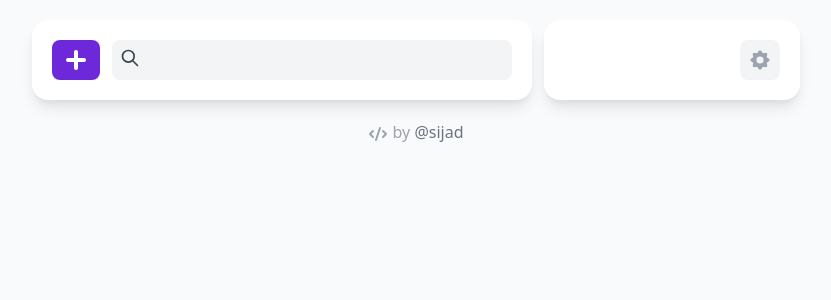
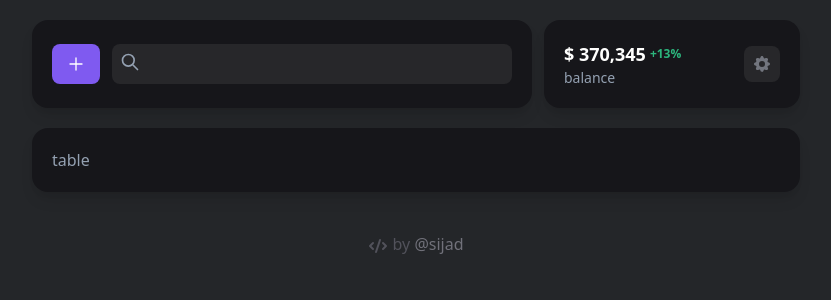
Before and after one commit to sijad/inventory, a Next.js app: page / in a window 1280 px wide. Shown: the top 300 px of the page, without its empty margins (224-1055 px from the left). Built offline with nearby package versions, Linux system fonts and the light colour scheme.

Commit message:
refactor colors

```diff
--- a/src/components/Footer/index.tsx
+++ b/src/components/Footer/index.tsx
@@ -3,7 +3,7 @@ import Container from "components/Container";
 export default function Footer(): JSX.Element {
   return (
     <Container>
-      <footer className="mt-5 text-center text-gray-400">
+      <footer className="mt-5 text-center text-gray-400 dark:text-gray-600">
         <p>
           <svg
             className="inline w-5"
--- a/src/pages/index.tsx
+++ b/src/pages/index.tsx
@@ -1,36 +1,50 @@
+import { useEffect } from "react";
 import Head from "next/head";
 import Container from "components/Container";
 import Footer from "components/Footer";
 
 export default function Home(): JSX.Element {
+  useEffect(() => {
+    document.documentElement.classList.add("dark");
+  }, []);
   return (
     <>
       <Head>
         <title>Inventory</title>
         <link rel="icon" href="/favicon.ico" />
       </Head>
+      <div className="min-h-screen">
         <Container>
-        <main className="max-w-3xl m-auto">
-          <div className="flex mt-5 mb-5 md:space-x-3">
+          <main className="max-w-3xl py-5 m-auto">
+            <div className="flex md:space-x-3">
               <div className="fixed bottom-0 left-0 flex items-center flex-1 w-full px-5 py-3 md:py-5 md:relative md:rounded-2xl card">
-              <button className="px-1 mr-3 text-white bg-purple-700 rounded-lg">
+                <button className="px-1 py-3 mr-3 text-white rounded-lg bg-primary">
                   <svg
-                  className="w-10"
+                    className="w-10 h-4"
+                    viewBox="0 0 24 24"
+                    fill="none"
                     xmlns="http://www.w3.org/2000/svg"
-                  viewBox="0 0 20 20"
-                  fill="currentColor"
                   >
                     <path
-                    fillRule="evenodd"
-                    d="M10 5a1 1 0 011 1v3h3a1 1 0 110 2h-3v3a1 1 0 11-2 0v-3H6a1 1 0 110-2h3V6a1 1 0 011-1z"
-                    clipRule="evenodd"
+                      d="M12 3V21"
+                      stroke="white"
+                      strokeWidth="2"
+                      strokeLinecap="round"
+                      strokeLinejoin="round"
+                    />
+                    <path
+                      d="M3 12L21 12"
+                      stroke="white"
+                      strokeWidth="2"
+                      strokeLinecap="round"
+                      strokeLinejoin="round"
                     />
                   </svg>
                 </button>
-              <div className="relative w-full text-gray-700">
+                <div className="relative w-full">
                   <svg
                     xmlns="http://www.w3.org/2000/svg"
-                  className="absolute top-0 left-0 w-5 mt-2 ml-2"
+                    className="absolute top-0 left-0 w-5 mt-2 ml-2 paragraph"
                     fill="none"
                     viewBox="0 0 24 24"
                     stroke="currentColor"
@@ -42,15 +56,21 @@ export default function Home(): JSX.Element {
                       d="M21 21l-6-6m2-5a7 7 0 11-14 0 7 7 0 0114 0z"
                     />
                   </svg>
-                <input className="w-full py-2 pl-8 pr-2 bg-gray-100 rounded-lg" />
+                  <input className="w-full py-2 pl-8 pr-2 rounded-lg on-surface paragraph" />
                 </div>
               </div>
               <div className="flex items-center w-full p-5 md:w-64 rounded-2xl card">
-              <div className="relative w-full text-gray-700"></div>
-              <button className="p-2 text-gray-400 bg-gray-100 rounded-lg">
+                <div className="w-full">
+                  <p className="flex items-center text-lg font-bold header">
+                    $ 370,345
+                    <span className="ml-1 text-xs text-green">{"+13%"}</span>
+                  </p>
+                  <p className="text-sm paragraph">balance</p>
+                </div>
+                <button className="p-2 rounded-lg on-surface">
                   <svg
                     xmlns="http://www.w3.org/2000/svg"
-                  className="w-6"
+                    className="w-5"
                     viewBox="0 0 20 20"
                     fill="currentColor"
                   >
@@ -63,9 +83,15 @@ export default function Home(): JSX.Element {
                 </button>
               </div>
             </div>
+            <div className="flex mt-5">
+              <div className="w-full p-5 paragraph rounded-2xl card">
+                {"table"}
+              </div>
+            </div>
           </main>
         </Container>
         <Footer />
+      </div>
     </>
   );
 }
--- a/src/styles/globals.css
+++ b/src/styles/globals.css
@@ -3,11 +3,27 @@
 @tailwind utilities;
 
 html, body {
-  @apply dark:bg-gray-900 bg-gray-50;
+  @apply bg-background-light dark:bg-background-dark;
 }
 
 @layer components {
+  .surface {
+    @apply bg-surface-light dark:bg-surface-dark;
+  }
+
+  .on-surface {
+    @apply bg-gray-100 text-secondary-light dark:bg-gray-800 dark:text-secondary-dark;
+  }
+
   .card {
-    @apply bg-white shadow-lg dark:bg-gray-900;
+    @apply shadow-lg bg-surface-light dark:bg-surface-dark;
+  }
+
+  .paragraph {
+    @apply text-paragraph-light dark:text-paragraph-dark;
+  }
+
+  .header {
+    @apply text-header-light dark:text-header-dark;
   }
 }
--- a/tailwind.config.js
+++ b/tailwind.config.js
@@ -1,8 +1,39 @@
+const colors = require("tailwindcss/colors");
+
 module.exports = {
   purge: ["./pages/**/*.{js,ts,jsx,tsx}", "./components/**/*.{js,ts,jsx,tsx}"],
   darkMode: "class", // or 'media' or 'class'
   theme: {
     extend: {},
+    colors: {
+      transparent: "transparent",
+      current: "currentColor",
+      black: colors.black,
+      white: colors.white,
+      gray: colors.gray,
+      primary: "#7f5af0",
+      secondary: {
+        light: "#232323",
+        dark: "#72757e",
+      },
+      green: "#2cb67d",
+      background: {
+        light: "#eff0f3",
+        dark: "#242629",
+      },
+      surface: {
+        light: "#fffffe",
+        dark: "#16161a",
+      },
+      paragraph: {
+        light: "#2a2a2a",
+        dark: "#94a1b2",
+      },
+      header: {
+        light: "#0d0d0d",
+        dark: "#fffffe",
+      },
+    },
   },
   variants: {
     extend: {},
```
Lines whose indentation alone changed are shown as unchanged.
